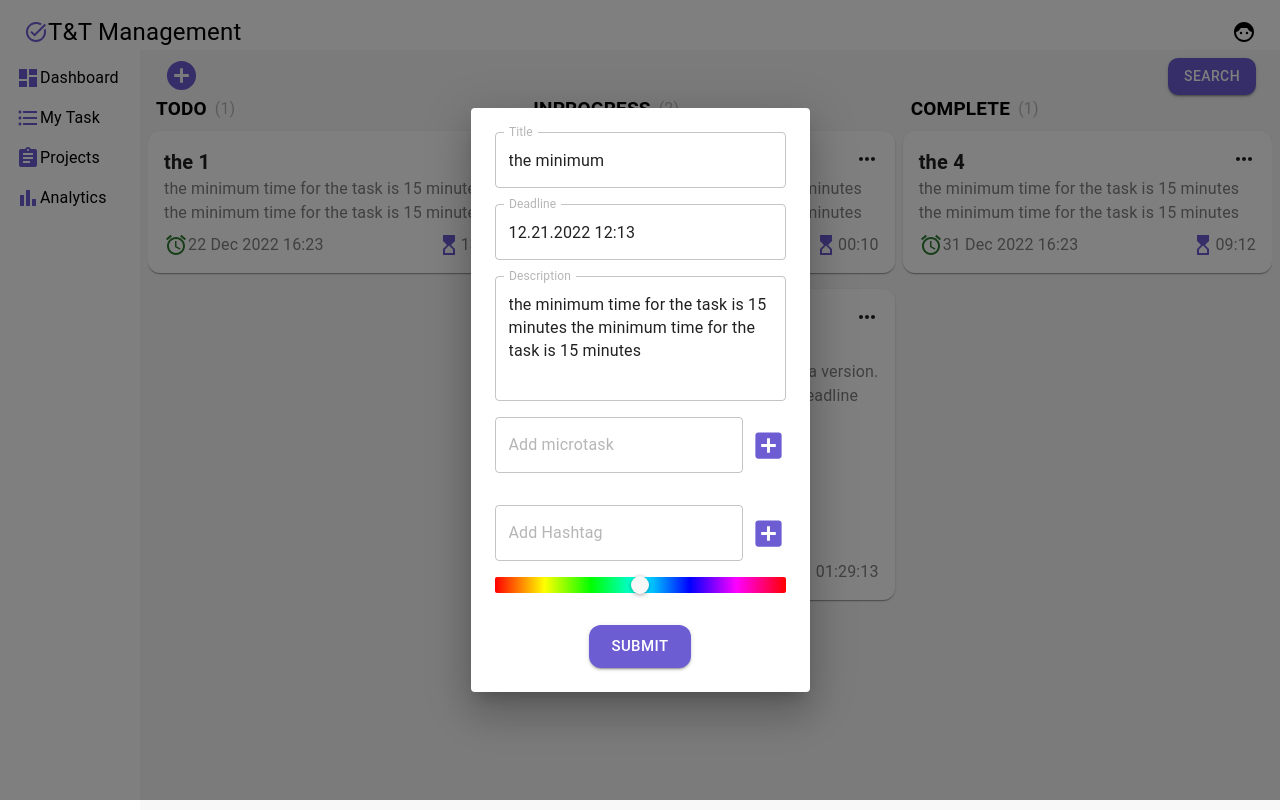
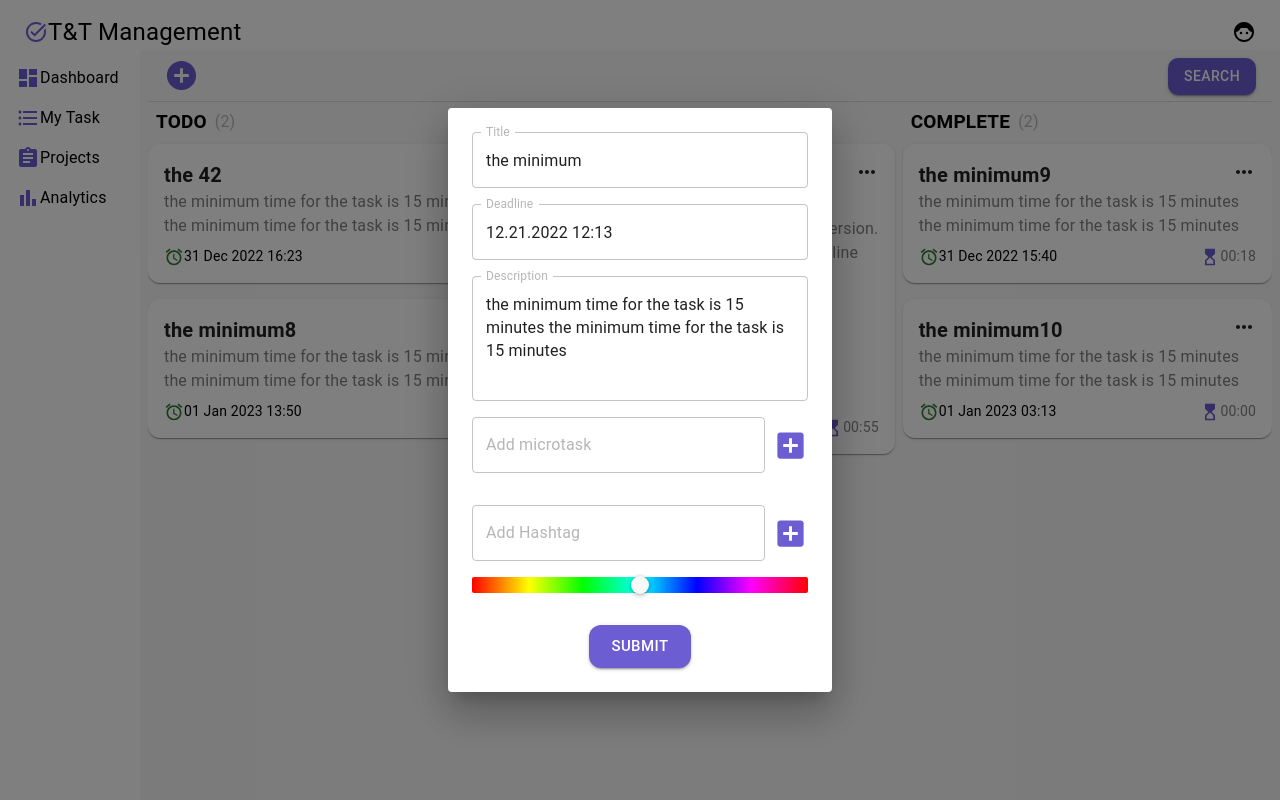
Before and after one commit to m4xx1k/ttm, a React (Create React App) app: page / in a window 1280 px wide. Both pictures are taken after a click on the icon 181 px from the left and 75 px from the top of the page. Built offline with nearby package versions, Linux system fonts and the light colour scheme; data requests are answered from the project's data file.

Commit message:
added stopwatch

```diff
--- a/db.json
+++ b/db.json
@@ -1,23 +1,18 @@
 {
+  "user": {
+    "id": 78962,
+    "tasksIds": [
+      4,
+      6,
+      7
+    ],
+    "columns": [
+      "todo",
+      "inprogress",
+      "complete"
+    ]
+  },
   "tasks": [
-    {
-      "title": "the 35",
-      "ddl": "12.30.2022 16:23",
-      "desc": "the minimum time for the task is 15 minutes the minimum time for the task is 15 minutes",
-      "hashtags": [],
-      "microtasks": [],
-      "microtask": "",
-      "status": "inprogress",
-      "id": 3,
-      "order": 3,
-      "newht": {
-        "text": "",
-        "color": "#00ffff"
-      },
-      "isWorkingNow": false,
-      "spentTime": 10.27,
-      "started": 1672330562412
-    },
     {
       "title": "the 4",
       "ddl": "12.31.2022 16:23",
@@ -25,38 +20,20 @@
       "hashtags": [],
       "microtasks": [],
       "microtask": "",
-      "status": "complete",
-      "id": 4,
+      "status": "todo",
+      "id": 2,
       "order": 2,
       "newht": {
         "text": "",
         "color": "#00ffff"
       },
       "isWorkingNow": false,
-      "spentTime": 552.592,
-      "started": 1672175875453
-    },
-    {
-      "title": "the 1",
-      "ddl": "12.22.2022 16:23",
-      "desc": "the minimum time for the task is 15 minutes the minimum time for the task is 15 minutes",
-      "hashtags": [],
-      "microtasks": [],
-      "microtask": "",
-      "status": "todo",
-      "id": 6,
-      "order": 1,
-      "newht": {
-        "text": "",
-        "color": "#00ffff"
-      },
-      "isWorkingNow": false,
-      "spentTime": 821.362,
-      "started": 1672258714455
+      "spentTime": 0,
+      "started": 0
     },
     {
       "title": "MyTasks Page",
-      "ddl": "12.30.2022 18:00",
+      "ddl": "12.31.2022 23:58",
       "desc": "i need to finish MyTasks page for beta version. \nadd styles, add search, add time to deadline indicator",
       "hashtags": [
         {
@@ -96,11 +73,60 @@
         "color": "#00ffff"
       },
       "status": "inprogress",
-      "spentTime": 5353.741,
+      "spentTime": 55.55500000000001,
       "id": 7,
       "isWorkingNow": false,
-      "started": 1672259149844,
+      "started": 1672536536064,
       "order": 1
+    },
+    {
+      "title": "the minimum",
+      "ddl": "01.01.2023 13:50",
+      "desc": "the minimum time for the task is 15 minutes the minimum time for the task is 15 minutes",
+      "hashtags": [],
+      "microtasks": [],
+      "microtask": "",
+      "newht": {
+        "text": "",
+        "color": "#00ffff"
+      },
+      "status": "todo",
+      "spentTime": 0,
+      "id": 8
+    },
+    {
+      "title": "the minimum",
+      "ddl": "12.31.2022 15:40",
+      "desc": "the minimum time for the task is 15 minutes the minimum time for the task is 15 minutes",
+      "hashtags": [],
+      "microtasks": [],
+      "microtask": "",
+      "newht": {
+        "text": "",
+        "color": "#00ffff"
+      },
+      "status": "complete",
+      "spentTime": 18.887,
+      "id": 9,
+      "isWorkingNow": false,
+      "started": 1672535738527
+    },
+    {
+      "title": "the minimum",
+      "ddl": "01.01.2023 03:13",
+      "desc": "the minimum time for the task is 15 minutes the minimum time for the task is 15 minutes",
+      "hashtags": [],
+      "microtasks": [],
+      "microtask": "",
+      "newht": {
+        "text": "",
+        "color": "#00ffff"
+      },
+      "status": "complete",
+      "spentTime": 0,
+      "id": 10,
+      "isWorkingNow": false,
+      "started": 0
     }
   ]
 }
--- a/src/Layout.jsx
+++ b/src/Layout.jsx
@@ -11,7 +11,7 @@ const Layout = () => {
             <Header h="50px"/>
             <Flex marginTop="50px" minHeight="90vh">
                 <SideNavigation w="140px"/>
-                <Stack marginLeft={{xs: 0, md: "140px"}} p={1} bgcolor="bg.main" width="100%" height="95vh">
+                <Stack marginLeft={{xs: 0, md: "140px"}} p={1} bgcolor="bg.main" width="100%" height="calc(100vh - 50px)">
                     <Outlet/>
                 </Stack>
             </Flex>
--- a/src/api/TaskApi.js
+++ b/src/api/TaskApi.js
@@ -3,35 +3,35 @@ import {createApi, fetchBaseQuery} from "@reduxjs/toolkit/dist/query/react";
 export const taskApi = createApi({
     reducerPath: "taskAPI",
     baseQuery: fetchBaseQuery({
-        baseUrl: "http://localhost:3001/"
+        baseUrl: "http://localhost:3001/tasks"
     }),
     tagTypes: ["Tasks"],
     endpoints: (build) => ({
+        fetchTask: build.query({
+            query: (id) => `/${id}`,
+            providesTags:  ["Tasks"]
+        }),
         fetchAllTasks: build.query({
-            query: () => ({
-                url: "/tasks"
-            }),
+            query: () => "/",
             providesTags:  ["Tasks"]
 
         }),
         fetchTasksByStatus: build.query({
-            query: (status) => ({
-                url: `/tasks?status=${status}`,
-            }),
+            query: (status) => `?status=${status}`,
             providesTags: ["Tasks"]
 
         }),
         deleteTask: build.mutation({
             query: (id) => ({
                 method: "DELETE",
-                url: `/tasks/${id}`
+                url: `/${id}`
             }),
             invalidatesTags: ["Tasks"]
         }),
         createTask: build.mutation({
             query: (task) => ({
                 method: "POST",
-                url: `/tasks/`,
+                url: `/`,
                 body: task
             }),
             invalidatesTags: ["Tasks"]
@@ -41,14 +41,13 @@ export const taskApi = createApi({
                 const {id, body} = data
                 return {
                     method:"PUT",
-                    url:`/tasks/${id}`,
+                    url:`/${id}`,
                     body
-                }
-                },
+                }},
             invalidatesTags: ["Tasks"]
         }),
         searchTasks: build.query({
-            query:(search)=>`/tasks?q=${search}`
+            query:(search)=>`?q=${search}`
         })
 
     })
--- a/src/components/Search.jsx
+++ b/src/components/Search.jsx
@@ -19,6 +19,7 @@ const Search = ({openSearch, setOpenSearch}) => {
         }else{
             setSearchError("Too short request!")
         }
+        console.log("s")
     }
 
     return (
@@ -42,8 +43,7 @@ const Search = ({openSearch, setOpenSearch}) => {
                                 error={!!searchError.length}
                                 helperText={searchError}
                             />
-                            <SearchIcon cursor="pointer" type="submit" color="primary" fontSize="large"/>
-
+                            <SearchIcon onClick={handleSearch} cursor="pointer" type="submit" color="primary" fontSize="large"/>
 
                     </Flex>
                     <Stack overflowy="scroll">
--- a/src/components/Task.jsx
+++ b/src/components/Task.jsx
@@ -1,4 +1,4 @@
-import React, {useState} from 'react';
+import React, {useEffect, useState} from 'react';
 import {
     Card,
     Collapse,
@@ -28,8 +28,8 @@ import PlayCircleFilledWhiteIcon from '@mui/icons-material/PlayCircleFilledWhite
 import StopCircleIcon from '@mui/icons-material/StopCircle';
 
 const statuses = ["todo", "inprogress", "complete"]
-const secToTime = (seconds) => {
-    let date = new Date(seconds * 1000);
+const secToTime = (ms) => {
+    let date = new Date(ms * 1000);
     let hh = date.getUTCHours();
     let mm = date.getUTCMinutes();
     let ss = date.getSeconds();
@@ -48,38 +48,64 @@ const secToTime = (seconds) => {
 
     return hh + ":" + mm + ":" + ss;
 }
-const Task = ({task, maxW=380}) => {
+const Task = ({task, maxW = 380}) => {
+    //SW --- stopwatch
+    const [timeSW, setTimeSW] = useState(task.spentTime * 1000)
+    const [startSW, setStartSW] = useState(false)
+    useEffect(() => {
+        let interval = null
+        if (startSW) {
+            interval = setInterval(() => {
+                setTimeSW(prevTime => prevTime + 1000)
+
+            }, 1000)
+        } else {
+            clearInterval(interval);
+        }
+        return () => clearInterval(interval)
+    }, [startSW])
 
     const [anchorEl, setAnchorEl] = useState(null);
     const openPopover = Boolean(anchorEl);
     const [openCollapse, setOpenCollapse] = useState(false)
+    const [openDialog, setOpenDialog] = useState(false)
+
     const [deleteTask] = taskApi.useDeleteTaskMutation()
     const handleDeleteTask = async (id) => await deleteTask(id)
     const [changeTask] = taskApi.useChangeTaskMutation()
-    const handleChangeTask = async (body) => {
-        await changeTask({id: task.id, body})
-    }
-    const [openDialog, setOpenDialog] = useState(false)
+    const handleChangeTask = async (body) => await changeTask({id: task.id, body})
 
 
-    const getClockColor = () => {
+    const clockColor = (() => {
         const now = dayjs()
         const ddl = dayjs(task.ddl)
-        const sec = ddl.diff(now, "seconds")
-        if(sec>86400) return "success"
-        if(sec>43200) return 'warning'
+        const sec = ddl.diff(now, "hours")
+        if (sec > 12) return "success"
+        if (sec > 6) return "warning"
         return "error"
-    }
-    const clockColor = getClockColor()
+    })()
+
+
     const handleStopWorking = async () => {
         const started = new Date(task.started)
         const newSpentTime = Math.abs((Date.now() - started.getTime()) / 1000)
+        setStartSW(false)
         await handleChangeTask({...task, isWorkingNow: false, spentTime: task.spentTime + newSpentTime})
     }
 
+    const handleStartWorking = async () => {
+        setStartSW(true)
+        await handleChangeTask({
+            ...task,
+            isWorkingNow: true,
+            started: Date.now()
+        })
+    }
+
+
     return (
         <Card className="task"
-              sx={{cursor: "initial", padding: 2, margin: "8px 0", minWidth: 200, maxWidth: maxW, borderRadius: 3}}
+              sx={{cursor: "initial", padding: 2, margin: "8px 0", minWidth: 240, maxWidth: maxW, borderRadius: 3}}
         >
             <Dialog
                 open={openDialog}
@@ -93,7 +119,7 @@ const Task = ({task, maxW=380}) => {
             <Flex justifyContent="space-between">
 
                 <Typography fontWeight="700" fontSize="20px" width="90%">
-                    {task.title}
+                    {task.title + task.id.toString()}
                 </Typography>
 
                 <MoreHorizIcon onClick={(e) => setAnchorEl(e.currentTarget)} cursor="pointer" width="10%"/>
@@ -129,11 +155,7 @@ const Task = ({task, maxW=380}) => {
                                         <Typography>Stop</Typography>
                                     </Flex>
                                     :
-                                    <Flex onClick={() => handleChangeTask({
-                                        ...task,
-                                        isWorkingNow: true,
-                                        started: Date.now()
-                                    })}>
+                                    <Flex onClick={() => handleStartWorking()}>
                                         <PlayCircleFilledWhiteIcon color="success"/>
                                         <Typography>Start</Typography>
                                     </Flex>
@@ -198,15 +220,15 @@ const Task = ({task, maxW=380}) => {
             </Flex>
 
             <Flex alignItems="center" justifyContent="space-between" color="grey" marginTop={1}>
-                <Flex>
-                    <AlarmIcon color={clockColor}/>
-                    <Typography>
+                <Flex alignItems="center">
+                    <AlarmIcon color={clockColor} fontSize="small"/>
+                    <Typography color="text.main" fontSize="0.875em">
                         {dayjs(task.ddl).format("DD MMM YYYY HH:mm")}
                     </Typography>
                 </Flex>
 
-                <Flex>
-                    <HourglassTopIcon color="primary" sx={
+                <Flex alignItems="center">
+                    <HourglassTopIcon fontSize="small" color="primary" sx={
                         task.isWorkingNow
                             ?
                             {
@@ -223,8 +245,8 @@ const Task = ({task, maxW=380}) => {
                             :
                             null
                     }/>
-                    <Typography>
-                        {secToTime(task.spentTime)}
+                    <Typography fontSize="14px">
+                        {secToTime(timeSW/1000)}
                     </Typography>
 
                 </Flex>
--- a/src/components/TaskForm.jsx
+++ b/src/components/TaskForm.jsx
@@ -91,7 +91,7 @@ const TaskForm = ({handleSubmit, values = initialValues,handleCloseDialog}) => {
     }
 
     return (
-        <Stack maxWidth={400} as="form" onSubmit={formik.handleSubmit} p={3} sx={{borderRadius: 10}} gap={2}
+        <Stack minWidth={{xs:"80vw",md: "40vw", lg:"30vw"}} as="form" onSubmit={formik.handleSubmit} p={3} sx={{borderRadius: 10}} gap={2}
                bgcolor="#fff">
             <TextField
                 id="title"
--- a/src/pages/MyTasks.jsx
+++ b/src/pages/MyTasks.jsx
@@ -1,5 +1,5 @@
 import React, {useEffect, useState} from 'react';
-import {Box, Dialog, Stack, Typography} from "@mui/material";
+import {Box, Dialog, Divider, Stack, Typography} from "@mui/material";
 import TaskForm from "../components/TaskForm";
 import {taskApi} from "../api/TaskApi";
 import Flex from "../ui/Flex";
@@ -22,7 +22,6 @@ const MyTasks = () => {
     }
 
 
-    const [columns, setColumns] = useState([])
     const {data: completeTasks, isSuccess: isSuccessCompleteTasks} = taskApi.useFetchTasksByStatusQuery("complete")
     const {data: todoTasks, isSuccess: isSuccessToDoTasks} = taskApi.useFetchTasksByStatusQuery("todo")
     const {
@@ -40,6 +39,9 @@ const MyTasks = () => {
 
     }, [isSuccessInprogressTasks, isSuccessToDoTasks, isSuccessCompleteTasks, todoTasks, inprogressTasks, completeTasks])
 
+     const [columns, setColumns] = useState([])
+
+
     const getTaskById = (id, status) => {
         let res
         columns.forEach(column => {
@@ -54,7 +56,7 @@ const MyTasks = () => {
     }
 
     const onDragEnd = async (res) => {
-        const taskId = res.source.index
+        const taskId = Number(res.draggableId)
         const task = getTaskById(taskId, res.source.droppableId)
         if (!!res.destination) {
 
@@ -67,23 +69,26 @@ const MyTasks = () => {
 
 
     return (
-        <Box>
+        <Box height="100%">
             <Flex justifyContent="space-between" marginX={2}>
                 <AddCircleIcon  cursor="pointer" color="primary" fontSize="large"
                                onClick={() => setOpenNewTaskForm(true)}/>
                 <Search openSearch={openSearch} setOpenSearch={setOpenSearch}/>
             </Flex>
 
+            <Divider sx={{margin:"6px 0"}}/>
+
             <Dialog
                 open={openNewTaskForm}
                 onClose={() => setOpenNewTaskForm(false)}
+                sx={{maxWidth:"auto"}}
             >
                 <TaskForm handleSubmit={handleAddNewTask}/>
             </Dialog>
 
             <DragDropContext onDragEnd={onDragEnd}>
                 <Flex justifyContent="space-between" gap={1}
-                      sx={{minHeight: "80vh", maxWidth: "100vw", overflowX: "scroll"}}>
+                      sx={{minHeight: "90vh", maxWidth: "100vw", overflowX: "scroll"}}>
                     {columns.map((column) => {
                         return (
                             <Droppable key={column.status} droppableId={column.status}>
--- a/src/store/store.js
+++ b/src/store/store.js
@@ -2,7 +2,7 @@ import {combineReducers, configureStore} from "@reduxjs/toolkit";
 import {taskApi} from "../api/TaskApi"
 
 const rootReducer = combineReducers({
-    [taskApi.reducerPath]: taskApi.reducer
+    [taskApi.reducerPath]: taskApi.reducer,
 })
 
 export  const setupStore = ()=> {
--- a/src/ui/Flex.jsx
+++ b/src/ui/Flex.jsx
@@ -3,7 +3,7 @@ import {Box} from "@mui/material";
 
 const Flex = (props) => {
     return (
-        <Box display="flex" {...props}>
+        <Box  display="flex" {...props}>
             {props.children}
         </Box>
     );
--- a/src/ui/Hashtag.jsx
+++ b/src/ui/Hashtag.jsx
@@ -3,7 +3,7 @@ import {Box, Typography} from "@mui/material";
 
 const Hashtag = ({children, color, onClick}) => {
     return (
-        <Box onClick={onClick} sx={{cursor:"pointer"}} padding="2px 10px" borderRadius="12px" bgcolor={color} >
+        <Box onClick={onClick} sx={{cursor:"pointer"}} padding="0 8px" bgcolor="bg.main" borderRadius="16px" border={`3px solid ${color}`} >
             <Typography fontSize="14px" color="text">
                 {children}
             </Typography>
```
Also changed, not shown: package.json (+0 -9 lines), src/api/UserApi.js (added, +19 -0 lines).
